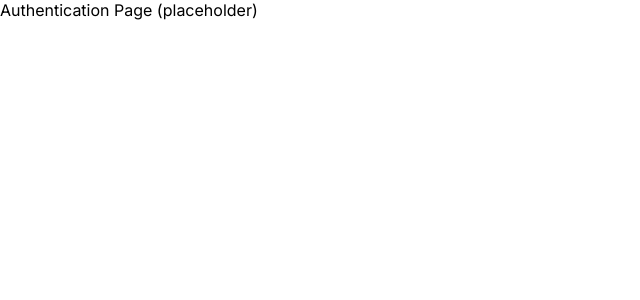
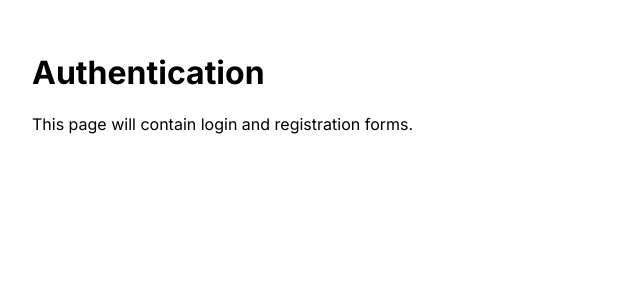
Before and after one commit to ManoliMeletiou/project-z-meletiou-mathematics, a Next.js app in the folder frontend/: page /auth in a window 1280 px wide. Shown: the top 300 px of the page, without its empty margins (0-640 px from the left). Built offline with nearby package versions, Linux system fonts and the light colour scheme.

Commit message:
Update auth page to final version

```diff
--- a/frontend/app/auth/page.tsx
+++ b/frontend/app/auth/page.tsx
@@ -1,3 +1,8 @@
 export default function AuthPage() {
-  return <div>Authentication Page (placeholder)</div>;
+  return (
+    <div style={{ padding: '2rem' }}>
+      <h1>Authentication</h1>
+      <p>This page will contain login and registration forms.</p>
+    </div>
+  );
 }
```
